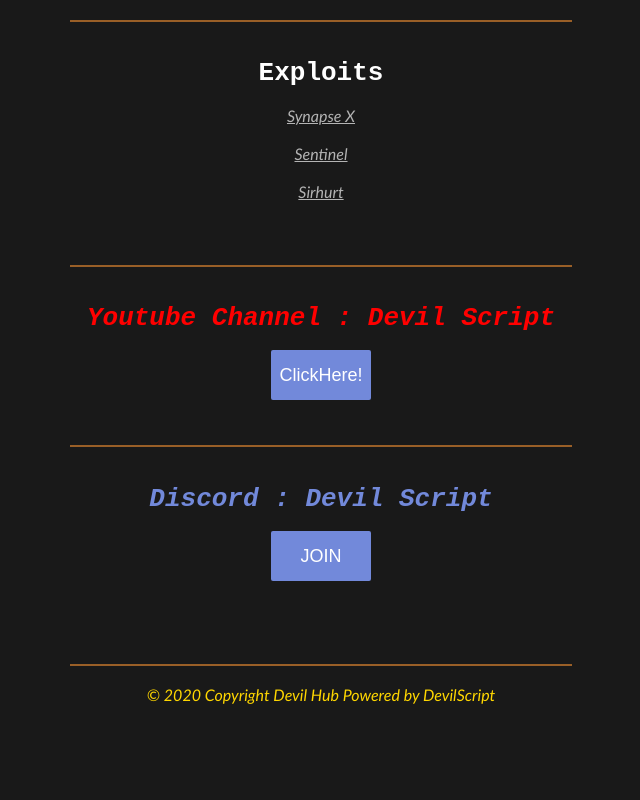
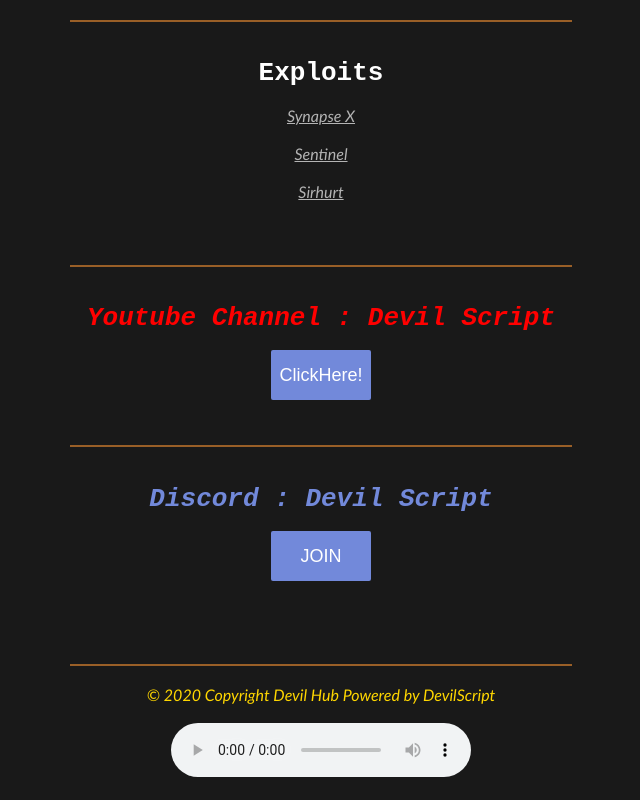
Before and after one commit to DevilScript/Devil-Hub., a plain HTML site: page index.html in a window 1280 px wide. Shown: the part 376-1176 px from the top of the page, without its empty margins (319-959 px from the left). Before the commit the page ends 1088 px from the top, so only its background shows below. Drawn offline with Linux system fonts and the light colour scheme.

Commit message:
Update index.html

```diff
--- a/index.html
+++ b/index.html
@@ -1,3 +1,4 @@
+
 <!DOCTYPE html>
 <html>
     <head>
@@ -136,8 +137,24 @@
         </center>
 
           <center class="mastfoot mt-auto">
-			 <div class="text mt-100 mb-100" style="color:Gold;">								&copy 2020 Copyright Devil Hub Powered by DevilScript <br/>
+			 <div class="text mt-100 mb-100" style="color:Gold;">								&copy 2020 Copyright Devil Hub Powered by DevilScript
+
+
+            <br/>
      </center>
+
+
+
+<div class="col-xs-12">
+                    <div class="panel panel-warning">
+                        <div class="panel-heading">
+                            <h3 class="panel-title"><span class="fa fa-play" aria-
+                        </div>
+                           <div class="panel-body">
+<center>
+<div class="bz_cam bz_radio" style="z-index:1;right:202px;top:0px;"><div class="bz_cam_div"><audio loop="" controls=""><source src="https://cdn.kapwing.com/final_5e35fc1c3963110016ef53cf_988947.mp4" type="audio/mpeg"></audio></div></div></center></div>
+    </div>
+    </div>
 
         <script type="text/javascript">
             const scriptBtn = document.getElementById("scriptBtn");
```
